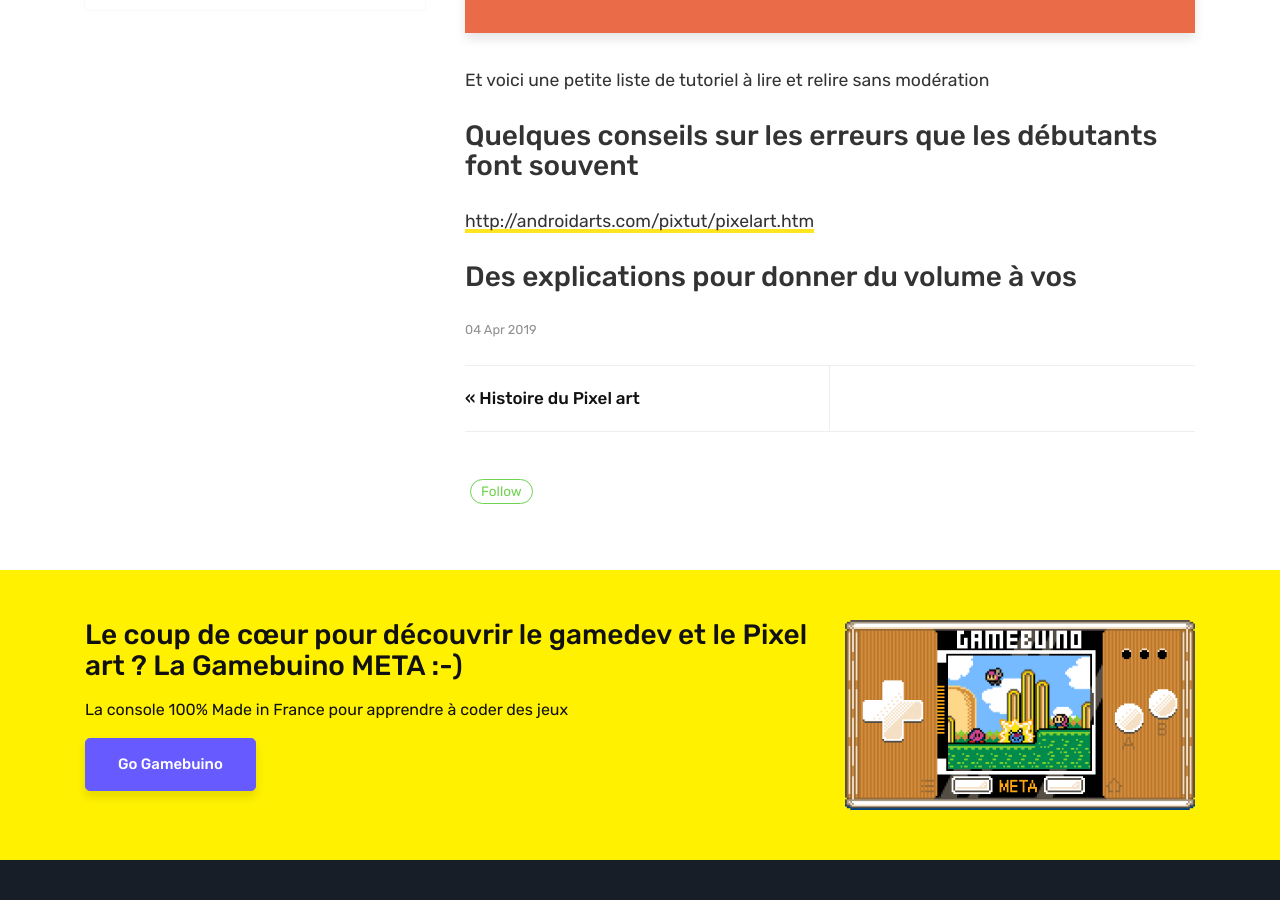
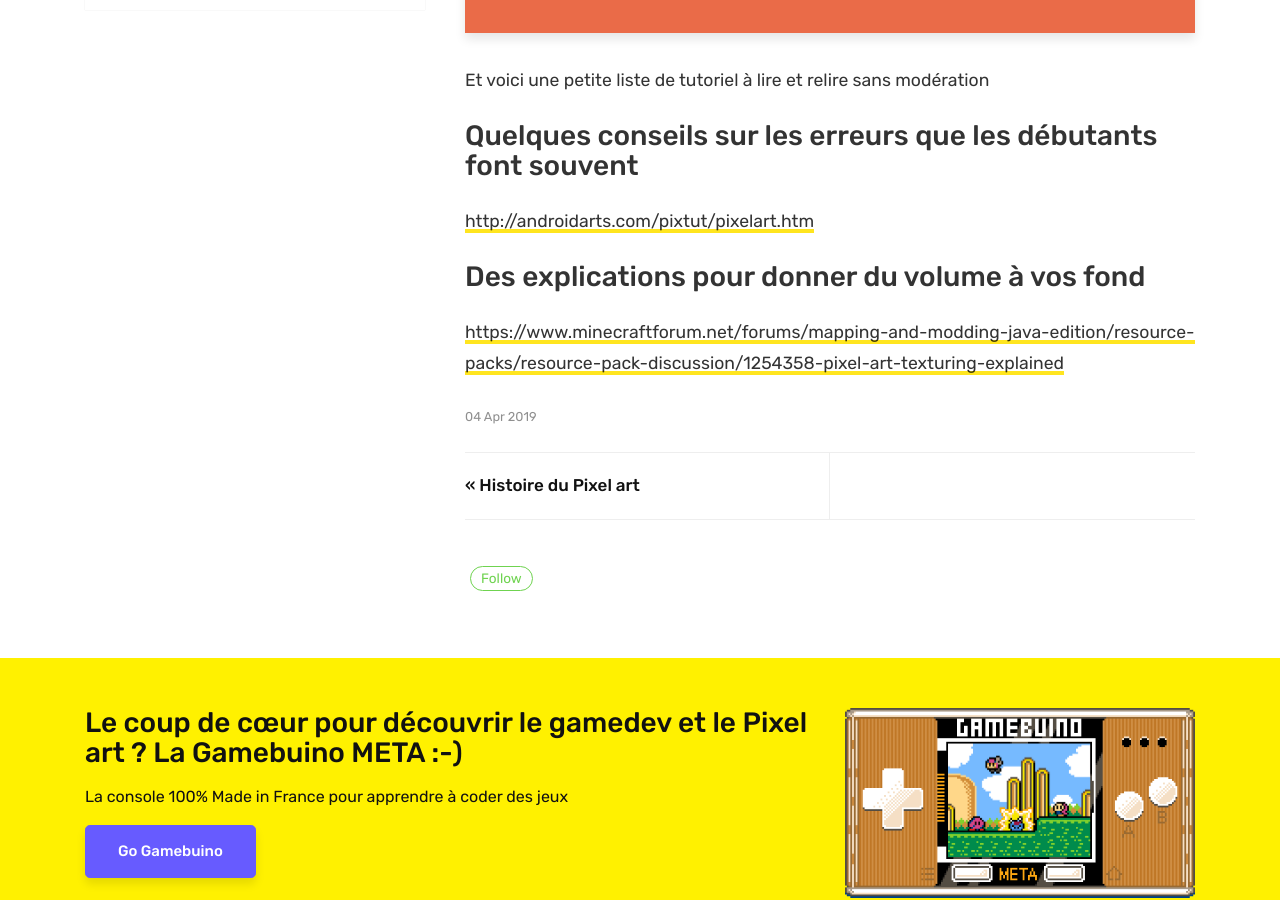
Before and after one commit to Maxibuino/PixBuino, a Jekyll site: the page built from _posts/2019-04-04-Tutoriel-Pixel-art.md, in a window 1280 px wide and 900 px high, scrolled down 691 px. Built offline with Jekyll 4.4.1, drawn with Linux system fonts in a browser that asks for light colours; comment, search, counter and statistics services are not loaded.

Commit message:
_posts/2019-04-04-Tutoriel-Pixel-art.md updated from https://stackedit.io/

```diff
--- a/_posts/2019-04-04-Tutoriel-Pixel-art.md
+++ b/_posts/2019-04-04-Tutoriel-Pixel-art.md
@@ -10,7 +10,10 @@
 ### Quelques conseils sur les erreurs que les débutants font souvent
 [http://androidarts.com/pixtut/pixelart.htm](http://androidarts.com/pixtut/pixelart.htm)
 
-### Des explications pour donner du volume à vos
+### Des explications pour donner du volume à vos fond
+[https://www.minecraftforum.net/forums/mapping-and-modding-java-edition/resource-packs/resource-pack-discussion/1254358-pixel-art-texturing-explained](https://www.minecraftforum.net/forums/mapping-and-modding-java-edition/resource-packs/resource-pack-discussion/1254358-pixel-art-texturing-explained)
+
+
 <!--stackedit_data:
-eyJoaXN0b3J5IjpbLTEzMjkyMzE3MDJdfQ==
+eyJoaXN0b3J5IjpbLTE5NTAzMzAzMDJdfQ==
 -->
```
